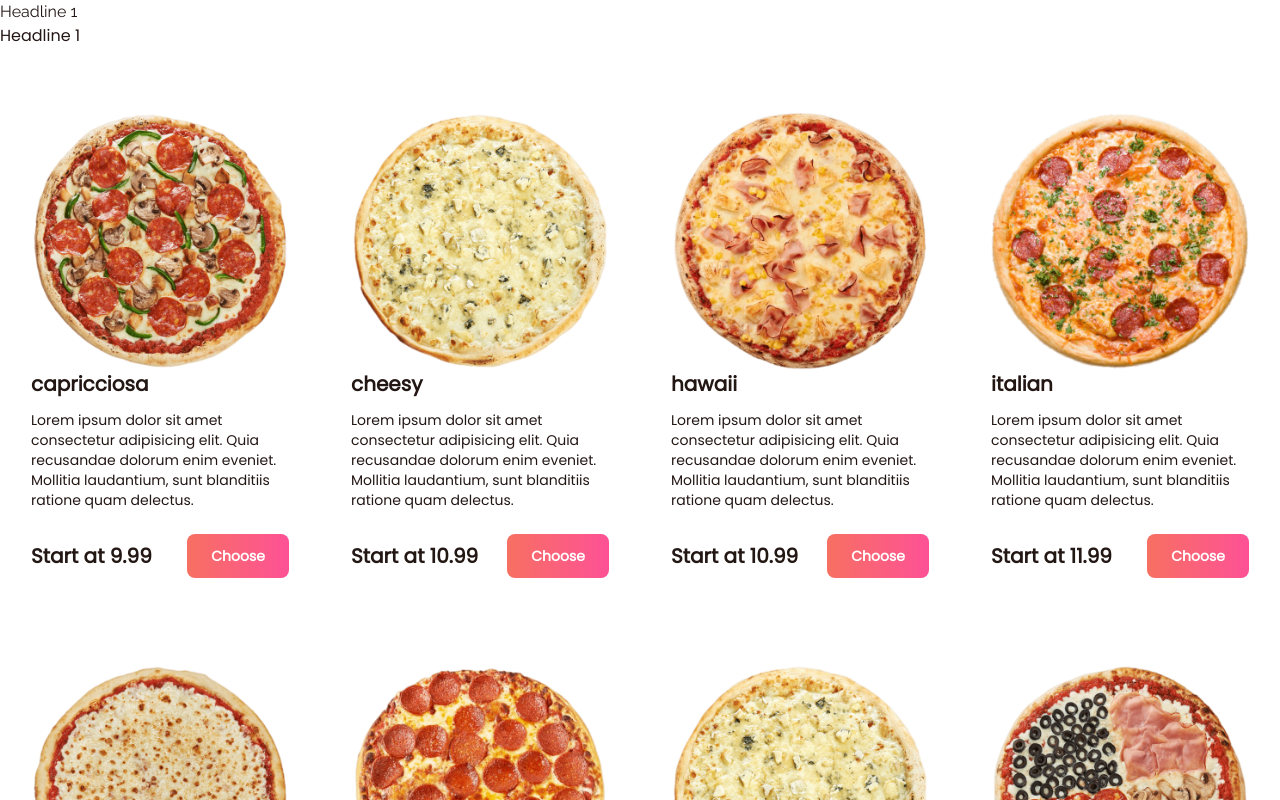
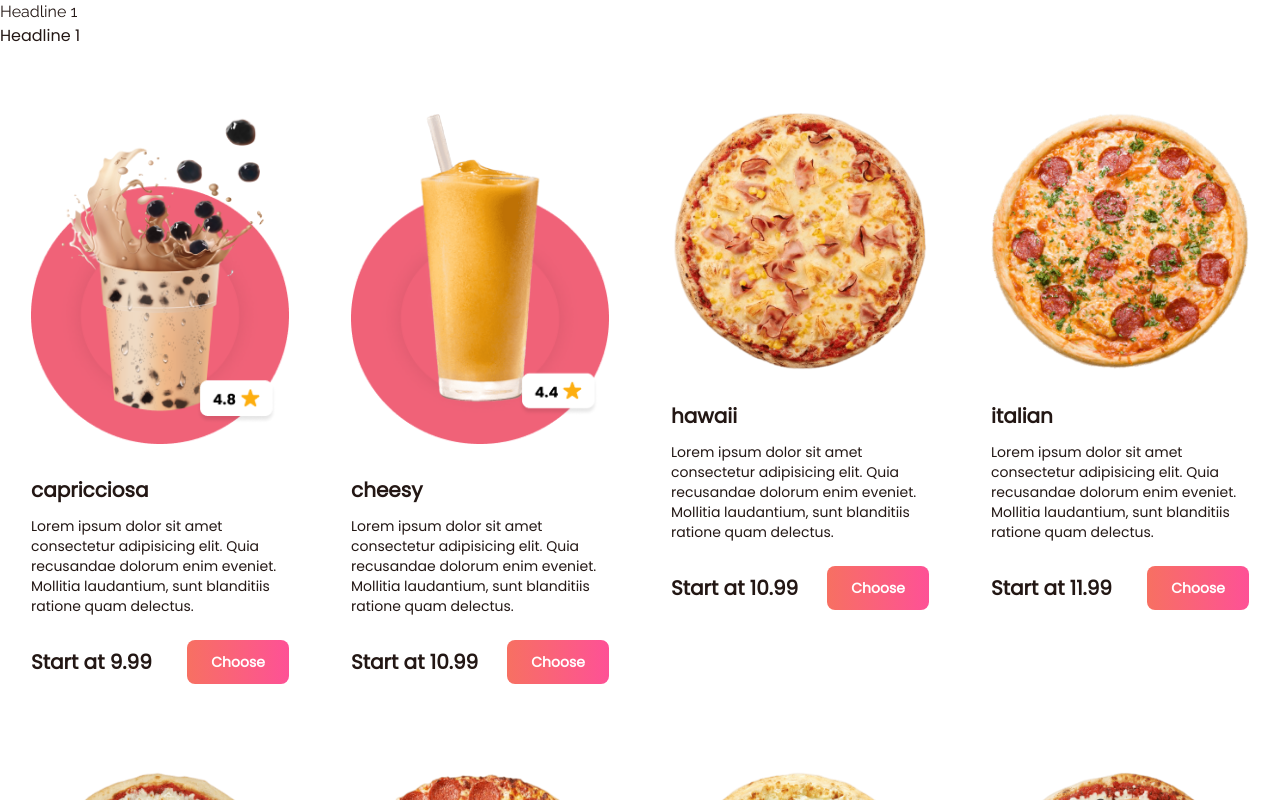
Before and after one commit to milladAyoubi/Boba-Bliss, a Next.js app in the folder client/: page / in a window 1280 px wide. Shown: the top 800 px of the page. Built offline with nearby package versions, Linux system fonts and the light colour scheme.

Commit message:
Model Tab

```diff
--- a/client/src/app/components/Boba.js
+++ b/client/src/app/components/Boba.js
@@ -11,15 +11,33 @@ import BobaDetails from "./BobaDetails";
 import {IoCloseOutline } from 'react-icons/io5';
 
 
+Modal.setAppElement('body')
+
+const modalStyles = {
+    overlay: {
+        backgroundColor: 'rgba(0,0,0,0.5)',
+    },
+}
 
 const Boba = ({boba}) => {
     console.log(boba)
+
+    const [modal, setModal] = useState(false);
+
+    const openModal = () => {
+        setModal(true);
+    }
+
+    const closeModal = () => {
+        setModal(false);
+    }
     return (
 
     <div className="group py-2  px-4 xl:py-4 xl:-px-2 rounded-xl">
-        <Image width={270} height={270} src={boba.image} alt='' priority={1} />
+        <Image onClick={openModal} className="lg:group-hover:-translate-y-5 transition-all duration-300 mb-8 cursor-pointer"
+        width={270} height={270} src={boba.image} alt='' priority={1} />
 
-        <div>
+        <div onClick={openModal}>
             <div className="text-xl font-bold mb-3 capitilize cursor-pointer">{boba.name}</div>
         </div>
 
@@ -28,8 +46,18 @@ const Boba = ({boba}) => {
         <div className="mb-6 flex items-center justify-between">
             <div className="hidden lg:flex text-xl font-semibold">Start at {boba.priceSm}</div>
 
-            <button className="hidden lg:flex gradient text-white rounded-lg btn-sm font-semibold text-sm">Choose</button>
+            <button onClick={openModal} className="hidden lg:flex gradient text-white rounded-lg btn-sm font-semibold text-sm">Choose</button>
+
+            <button onClick={openModal} className="btn btn-sm gradient text-sm lg:hidden px-3">Starts at {boba.priceSm}</button>
         </div>
+
+        {modal &&
+         <Modal isOpen={modal} style={modalStyles} onRequestClose={closeModal} contentLabel='Boba Modal'
+         className="bg-white w-full h-full lg:max-w-[900px] lg:max-h-[600px] lg:rounded-[30px] lg:fixed lg:top-[50%] lg:left-[50%] lg:translate-x-[-50%] lg:translate-y-[-50%]">
+            <div onClick={closeModal} className="absolute z-30 right-2 top-2 hover:scale-110 duration-200 cursor-pointer">
+                <IoCloseOutline className="text-4xl text-orange"/>
+            </div>
+        </Modal>}
     </div>
 
     );
--- a/client/src/app/page.js
+++ b/client/src/app/page.js
@@ -7,7 +7,7 @@ const boba = [{
         id: 1,
         name: 'capricciosa',
         description: 'Lorem ipsum dolor sit amet consectetur adipisicing elit. Quia recusandae dolorum enim eveniet. Mollitia laudantium, sunt blanditiis ratione quam delectus.',
-        image: '/capricciosa.webp',
+        image: '/Boba-Milk-Tea.png',
         priceSm: 9.99,
         priceMd: 10.99,
         priceLg: 11.99,
@@ -42,7 +42,7 @@ const boba = [{
         id: 2,
         name: 'cheesy',
         description: 'Lorem ipsum dolor sit amet consectetur adipisicing elit. Quia recusandae dolorum enim eveniet. Mollitia laudantium, sunt blanditiis ratione quam delectus.',
-        image: '/cheesy.webp',
+        image: '/Boba-Smoothie.png',
         priceSm: 10.99,
         priceMd: 11.99,
         priceLg: 12.99,
```
Also changed, not shown: client/public/Boba-Milk-Tea.png (added), client/public/Boba-Smoothie.png (added).
